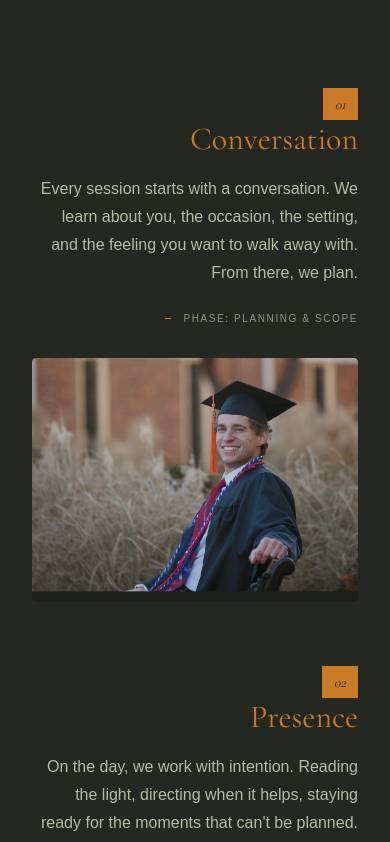
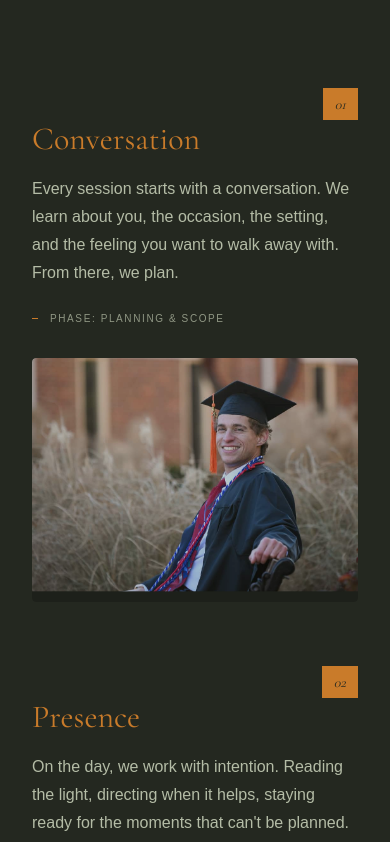
Before and after one commit to Bamyani1/flora-studio, a Next.js app: page /process in a window 390 px wide. Shown: the part 1160-2002 px from the top of the page. Built offline with nearby package versions, Linux system fonts and the light colour scheme; no server answers; what image-size would draw is missing.

Commit message:
tweak: process step number badge on the right (mobile)

```diff
--- a/src/components/process-reference/ProcessTimeline.tsx
+++ b/src/components/process-reference/ProcessTimeline.tsx
@@ -136,8 +136,8 @@ export function ProcessTimeline({ title, description, steps }: ProcessTimelinePr
               }`}
             >
               <div
-                className={`group mb-8 w-full text-right md:mb-0 md:w-1/2 ${
-                  step.align === "left" ? "md:pr-24" : "md:pl-24 md:text-left"
+                className={`group mb-8 w-full md:mb-0 md:w-1/2 ${
+                  step.align === "left" ? "text-left md:pr-24 md:text-right" : "md:pl-24"
                 }`}
               >
                 <h3
@@ -166,8 +166,8 @@ export function ProcessTimeline({ title, description, steps }: ProcessTimelinePr
                     {metaItems.map((item) => (
                       <li
                         key={item}
-                        className={`flex items-center justify-end gap-3 ${
-                          step.align === "right" ? "md:justify-start" : ""
+                        className={`flex items-center gap-3 ${
+                          step.align === "left" ? "md:justify-end" : ""
                         }`}
                       >
                         <span className="h-[1px] w-1.5 bg-[var(--process-primary)]" /> {item}
```
